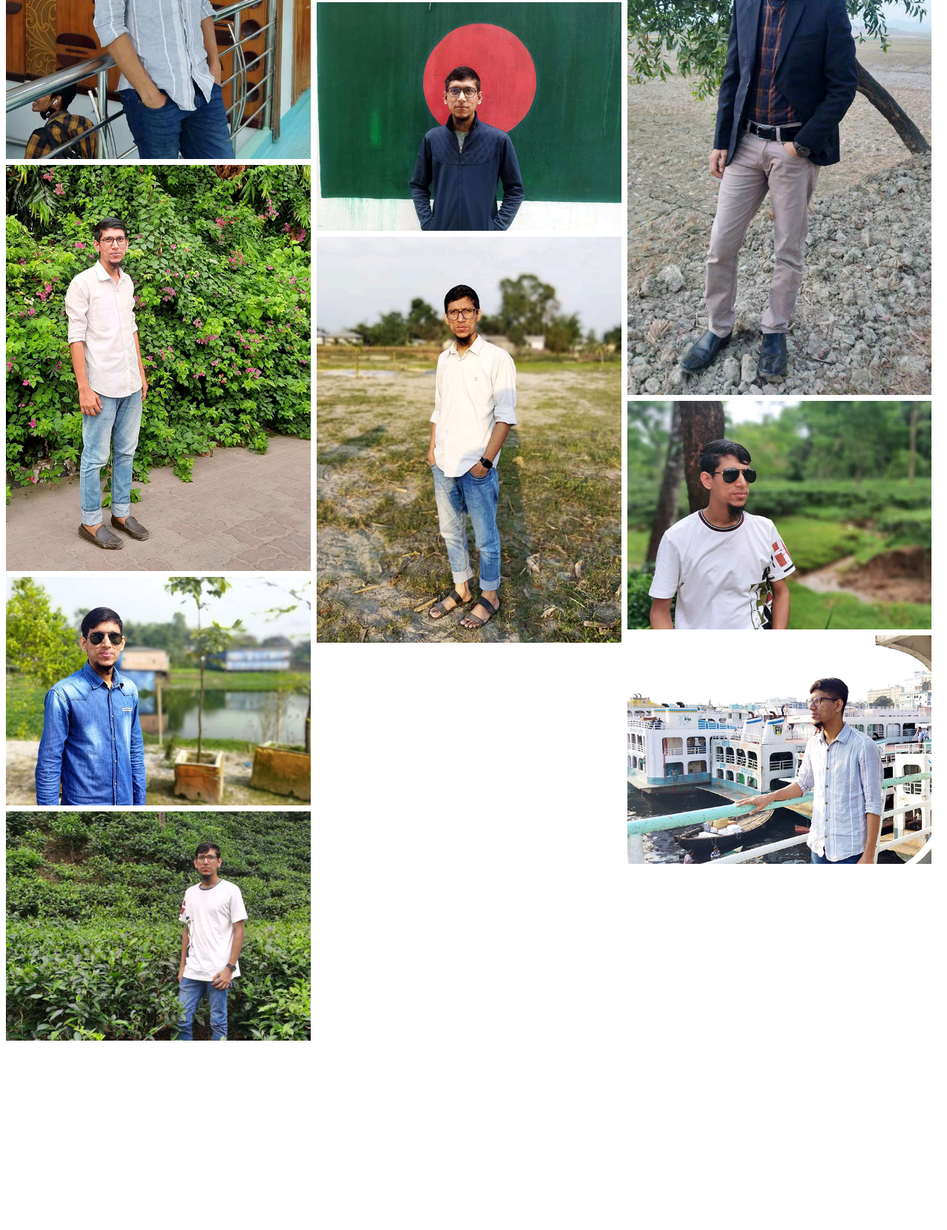
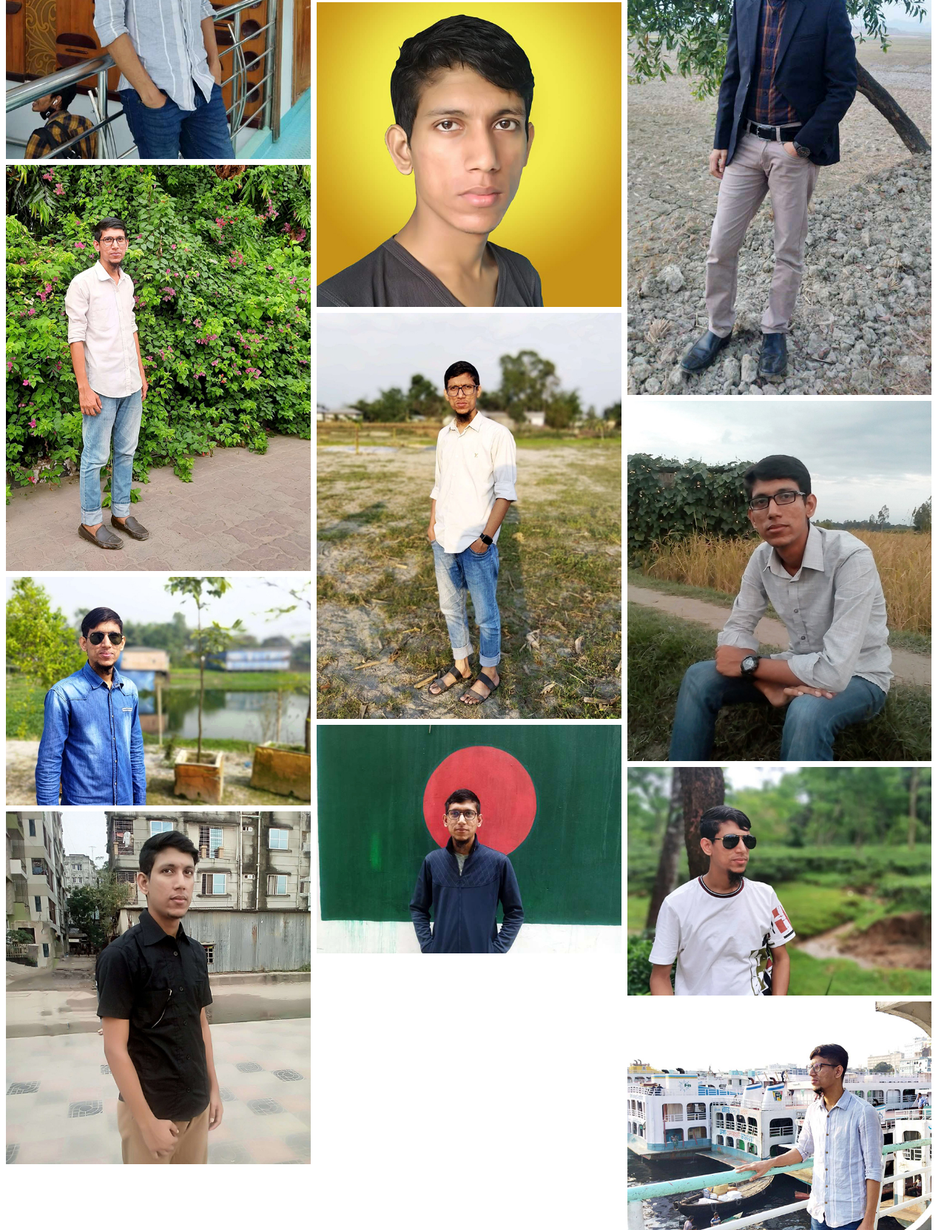
Before and after one commit to forhaad7/photo, a plain HTML site: page index.html in a window 1280 px wide. Shown: the part 921-2584 px from the top of the page at 74% size. Before the commit the page ends 2328 px from the top, so only its background shows below. Drawn offline with Linux system fonts and the light colour scheme.

Commit message:
photo rearrange

```diff
--- a/index.html
+++ b/index.html
@@ -213,19 +213,26 @@
                 <img src="image/Forhad photo (12).JPEG" style="width:100%">
                 <img src="image/Forhad photo (13).JPEG" style="width:100%">
                 <img src="image/Forhad photo (14).JPEG" style="width:100%">
-                <img src="image/Forhad photo (15).JPEG" style="width:100%">
+                <img src="image/forhad (1).JPEG" style="width:100%">
+
               </div>
               <div class="column">
                 <img src="image/Forhad photo (21).JPEG" style="width:100%">
+                <img src="image/forhad (2).jpeg" style="width:100%">
+                <img src="image/Forhad photo (23).JPEG" style="width:100%">
                 <img src="image/Forhad photo (22).JPEG" style="width:100%">
-                <img src="image/Forhad photo (23).JPEG" style="width:100%">
+
+
+
 
               </div>
               <div class="column">
                 <img src="image/Forhad photo (31).jpeg" style="width:100%">
                 <img src="image/22222.JPEG" style="width:100%">
+                <img src="image/forhad (4).jpeg" style="width:100%">
                 <img src="image/Forhad photo (32).jpeg" style="width:100%">
                 <img src="image/Forhad photo (33).JPEG" style="width:100%">
+
               </div>
             </div>
     </section>
```
Also changed, not shown: image/forhad (1).JPEG (added), image/forhad (2).jpeg (added), image/forhad (3).jpeg (added), image/forhad (4).jpeg (added).
